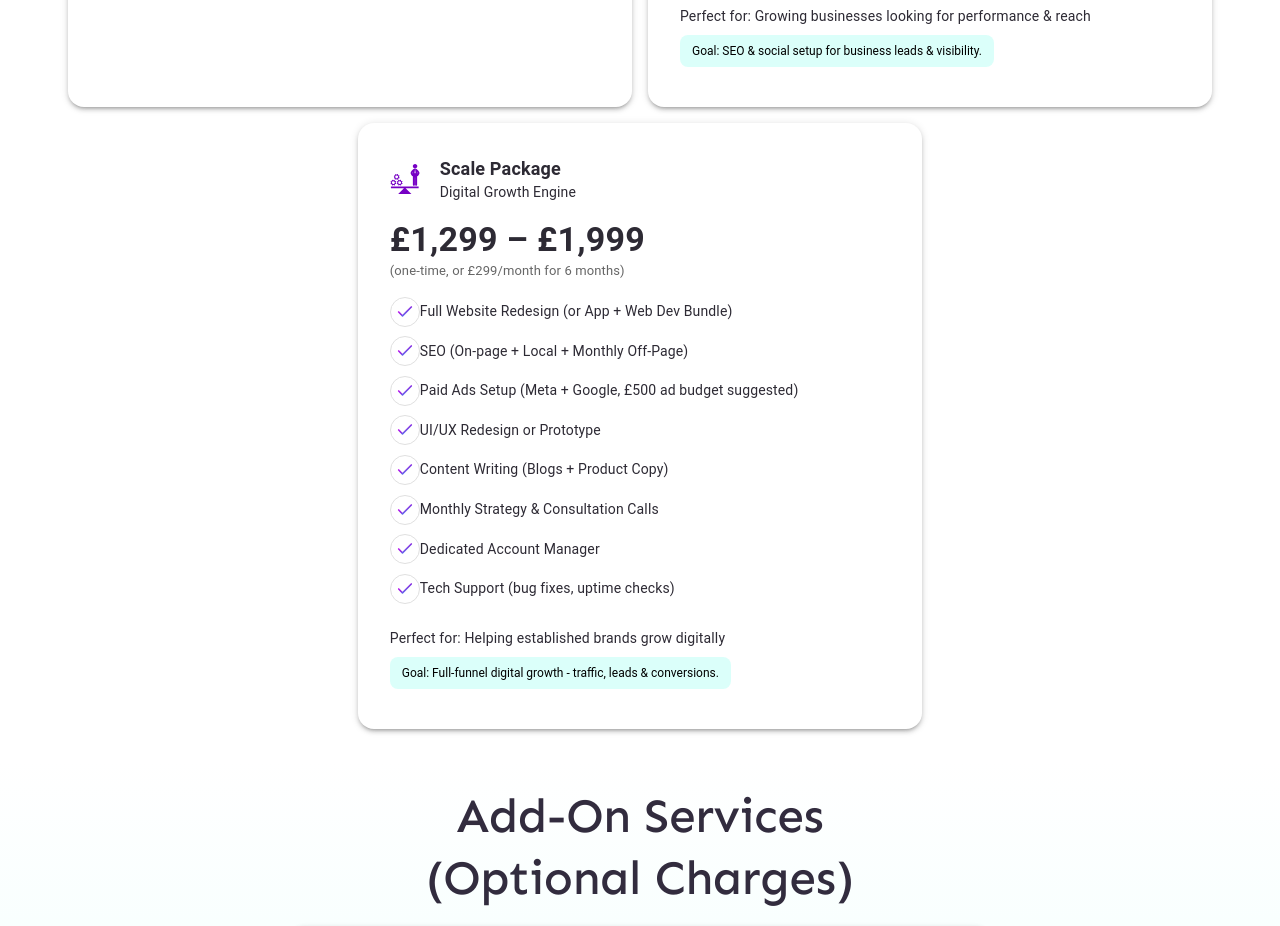
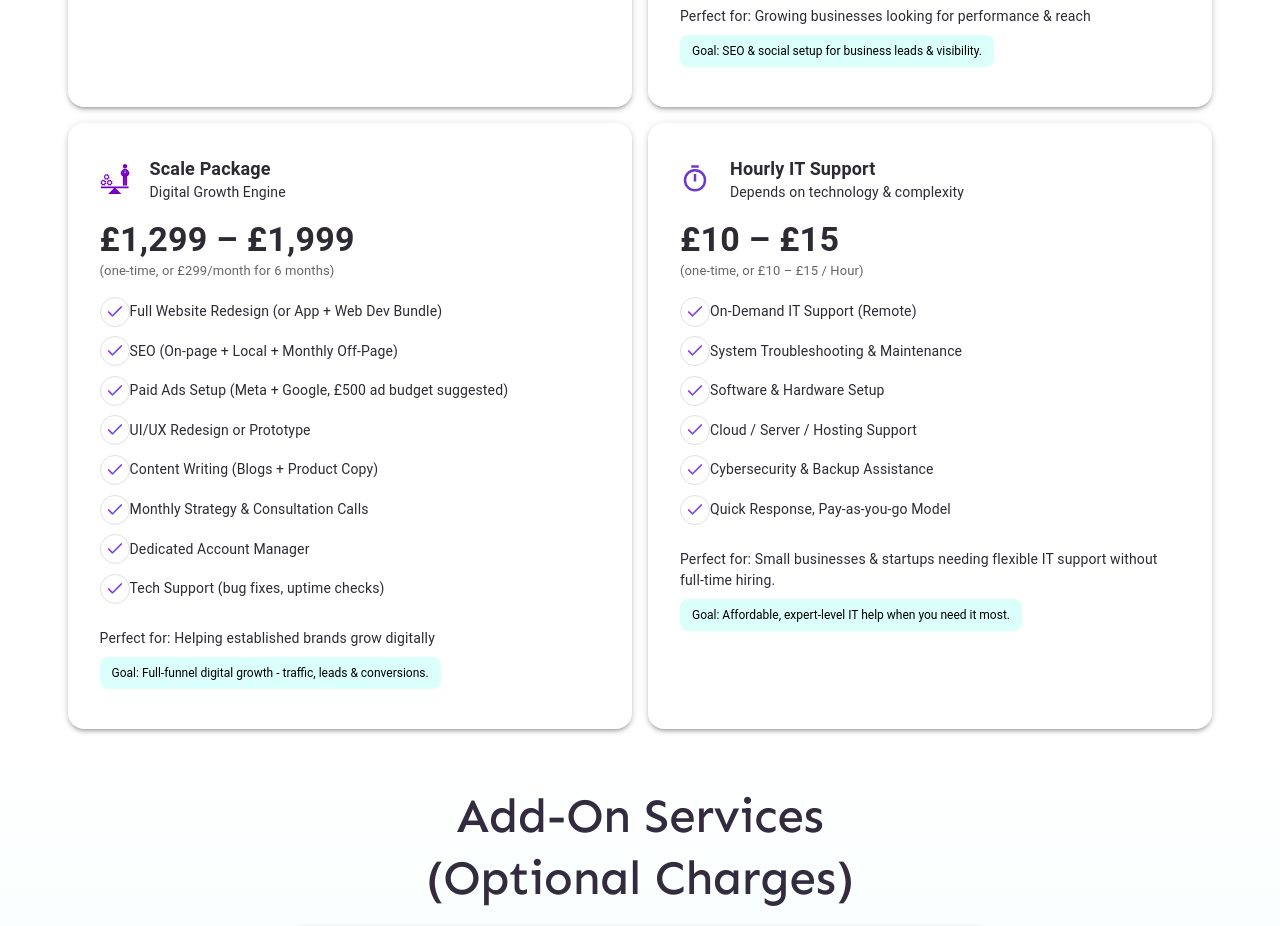
Before and after one commit to vyomedge/VoymEdge_FrontEnd_Uk, a Next.js app: page /packages in a window 1280 px wide. Shown: the part 960-1886 px from the top of the page. Built offline with nearby package versions, Linux system fonts and the light colour scheme.

Commit message:
added one card of package

```diff
--- a/src/component/packages/priceCard.js
+++ b/src/component/packages/priceCard.js
@@ -69,6 +69,24 @@ const packages = [
     ],
     perfect: "Perfect for: Helping established brands grow digitally",
     goal: "Goal: Full-funnel digital growth - traffic, leads & conversions.",
+  },
+  {
+    icon: "/hourly.svg",
+    title: "Hourly IT Support",
+    subtitle: "Depends on technology & complexity",
+    price: "£10 – £15",
+    time: " £10 – £15 / Hour",
+    time: "(one-time, or £10 – £15 / Hour)",
+    features: [
+      "On-Demand IT Support (Remote)",
+      " System Troubleshooting & Maintenance",
+      "Software & Hardware Setup",
+      "Cloud / Server / Hosting Support",
+      "Cybersecurity & Backup Assistance",
+      "Quick Response, Pay-as-you-go Model",
+    ],
+    perfect: "Perfect for: Small businesses & startups needing flexible IT support without full-time hiring.",
+    goal: "Goal: Affordable, expert-level IT help when you need it most.",
   },
 ];
 
```
Also changed, not shown: public/hourly.svg (added).
